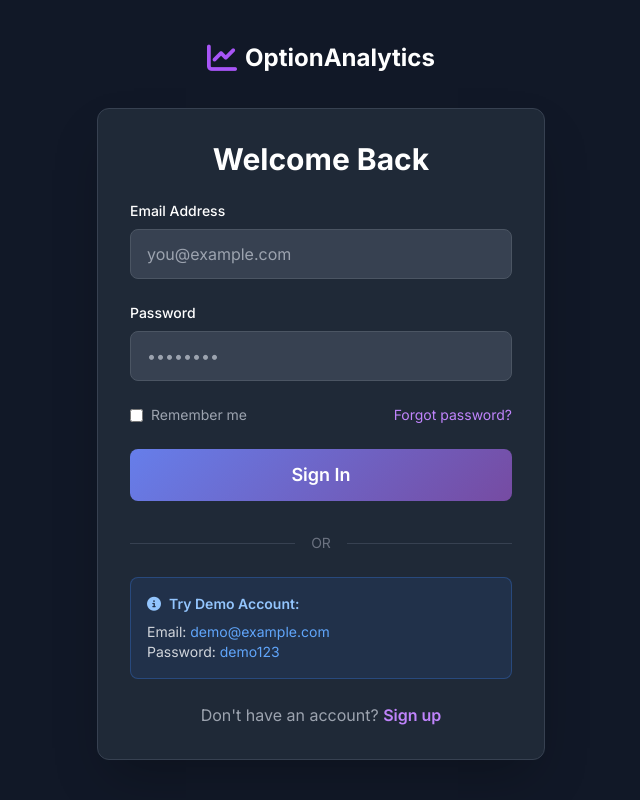
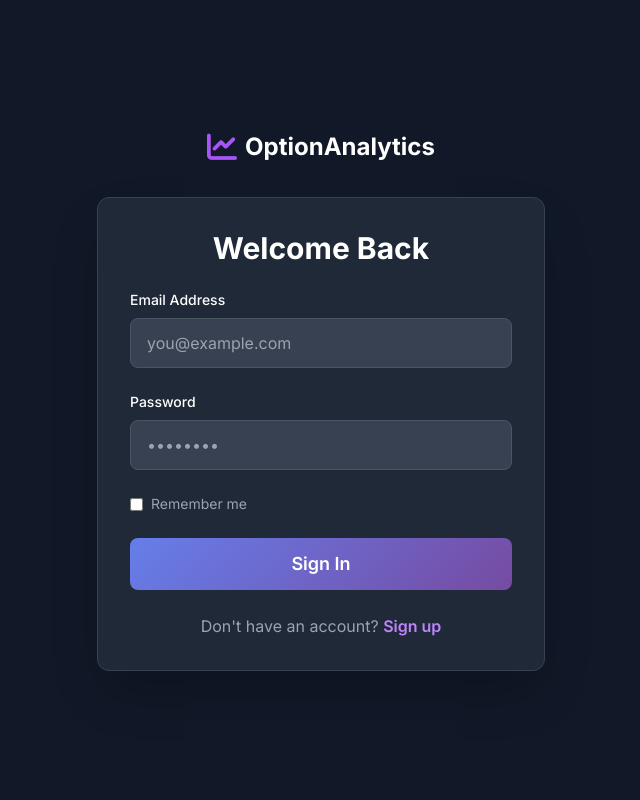
Before and after one commit to MaiNagdy/option, a FastAPI app: page /login in a window 1280 px wide. Shown: the whole page, without its empty margins (319-959 px from the left). Run offline with FastAPI, Linux system fonts and the light colour scheme; some libraries are stand-ins or nearby versions.

Commit message:
Remove demo account and fix forgot password link on login page

```diff
--- a/templates/login.html
+++ b/templates/login.html
@@ -59,13 +59,12 @@
                     >
                 </div>
 
-                <!-- Remember Me & Forgot Password -->
-                <div class="flex items-center justify-between text-sm">
+                <!-- Remember Me -->
+                <div class="flex items-center text-sm">
                     <label class="flex items-center">
                         <input type="checkbox" class="mr-2 rounded">
                         <span class="text-gray-400">Remember me</span>
                     </label>
-                    <a href="#" class="text-purple-400 hover:text-purple-300">Forgot password?</a>
                 </div>
 
                 <!-- Submit Button -->
@@ -77,20 +76,6 @@
                 </button>
             </form>
 
-            <!-- Divider -->
-            <div class="mt-8 mb-6 flex items-center">
-                <div class="flex-1 border-t border-gray-700"></div>
-                <span class="px-4 text-gray-500 text-sm">OR</span>
-                <div class="flex-1 border-t border-gray-700"></div>
-            </div>
-
-            <!-- Demo Account -->
-            <div class="bg-blue-500/10 border border-blue-500/30 rounded-lg p-4 text-sm">
-                <p class="text-blue-300 font-semibold mb-2"><i class="fas fa-info-circle mr-2"></i>Try Demo Account:</p>
-                <p class="text-gray-300">Email: <span class="text-blue-400">demo@example.com</span></p>
-                <p class="text-gray-300">Password: <span class="text-blue-400">demo123</span></p>
-            </div>
-
             <!-- Sign Up Link -->
             <div class="mt-6 text-center text-gray-400">
                 Don't have an account?
```
